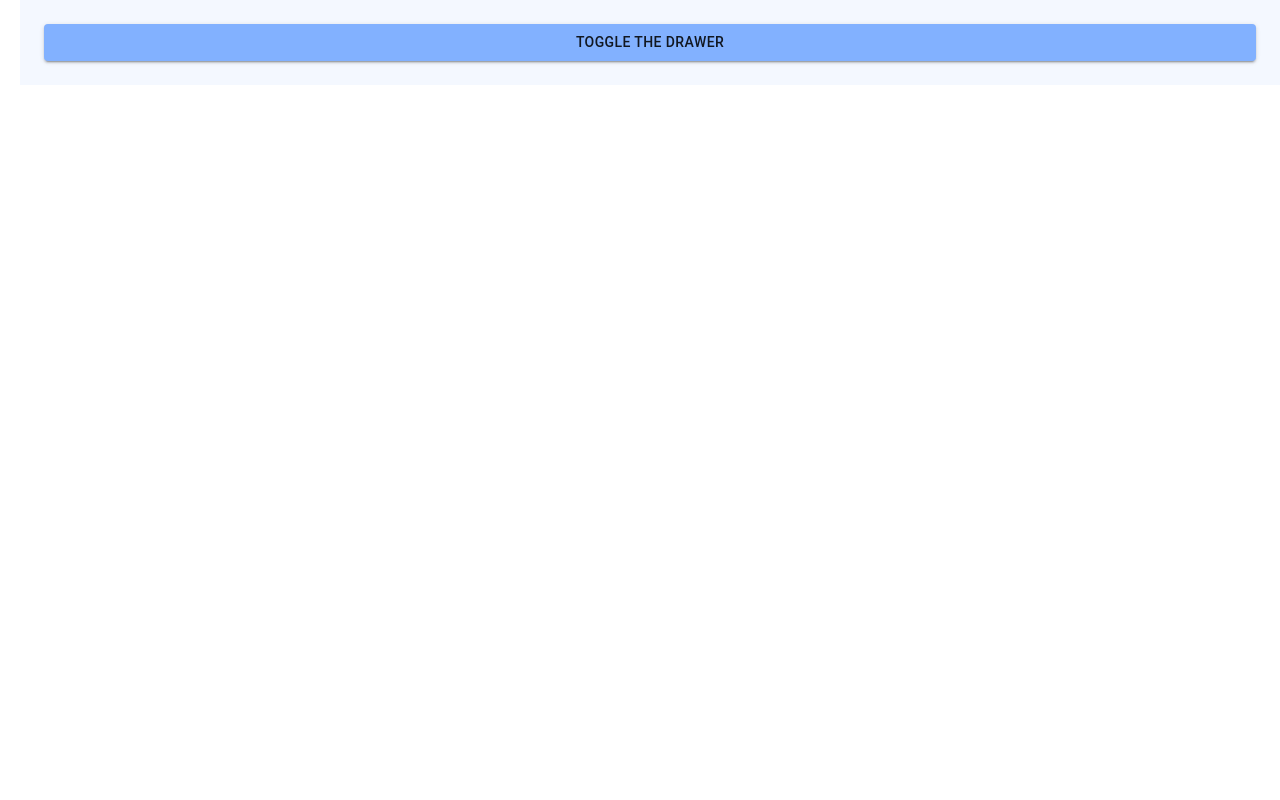
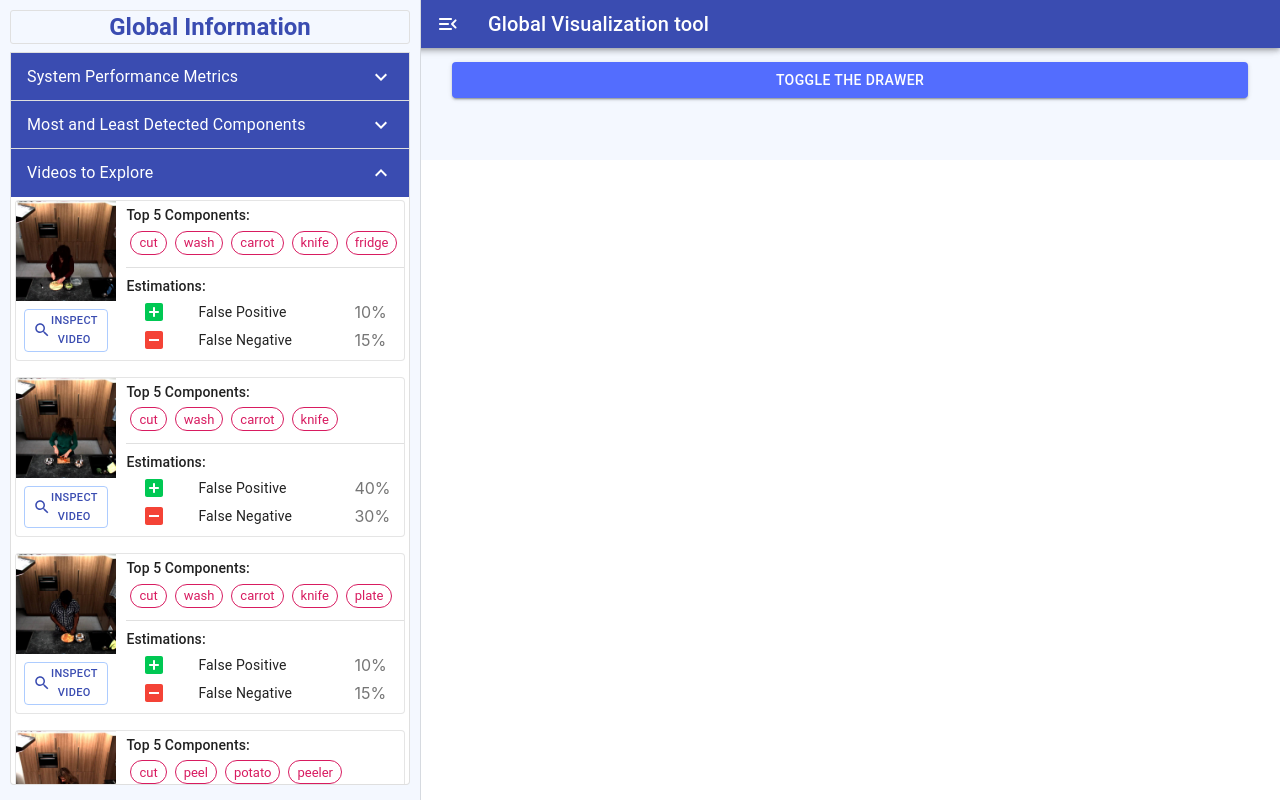
Before and after one commit to MahsanNourani/DETOXER, a React (Create React App) app: page / in a window 1280 px wide. Both pictures are taken after a click on the button "TOGGLE THE DRAWER". Built offline with nearby package versions, Linux system fonts and the light colour scheme.

Commit message:
minor changes + Appbar

```diff
--- a/src/BarChart.js
+++ b/src/BarChart.js
@@ -12,7 +12,7 @@ const styles = {
 	chartTitle: {
 		fontWeight: "bold",
 		color: "white",
-		backgroundColor: pink[900],
+		backgroundColor: "#e44f9e",
 		// border: "0.5px solid #f5b8cabd",
 		padding: "6px",
 		fontSize: "14px",
--- a/src/DrawerContent.js
+++ b/src/DrawerContent.js
@@ -1,5 +1,8 @@
 import React from 'react';
-import { List, Typography, Icon, ListItem, ListItemText, ListItemIcon, Divider, makeStyles, Grid } from '@material-ui/core';
+import { List, Typography, ListItem, ListItemText, ListItemIcon, Grid, AccordionDetails } from '@material-ui/core';
+import { makeStyles, withStyles } from '@material-ui/core';
+import MuiAccordion from '@material-ui/core/Accordion';
+import MuiAccordionSummary from '@material-ui/core/AccordionSummary';
 import SettingsApplicationsIcon from '@material-ui/icons/SettingsApplications';
 import AddBoxRoundedIcon from '@material-ui/icons/AddBoxRounded';
 import IndeterminateCheckBoxIcon from '@material-ui/icons/IndeterminateCheckBox';
@@ -7,16 +10,20 @@ import BarChart from './BarChart';
 import {cyan, yellow, lightBlue} from '@material-ui/core/colors';
 import VideoPreview from './VideoPreview';
 import { green, red } from '@material-ui/core/colors';
+import ExpandMoreIcon from '@material-ui/icons/ExpandMore'
+import clsx from 'clsx';
+import drawerContent from './dummy_dset.json';
 
 const useStyles = makeStyles(theme => ({
 	listIcon: {
 		color: theme.palette.secondary.dark,
-		// fontSize: 20,
-		// width:50,
-		// height:50,
-		// fontSize: () => {
-		// 	return (theme.typography.fontSize + 100);
-		// }
+	},
+	listIconRoot: {
+		fontSize: "3rem",
+	},
+	AccordionDetailsRoot: {
+		display: "block",
+		padding: theme.spacing(0.5),
 	},
 	dividerBottom: {
 		marginBottom: 10,
@@ -35,6 +42,7 @@ const useStyles = makeStyles(theme => ({
 		color: theme.palette.primary.dark,
 		border: "1px solid #e0e0e0",
 		borderRadius: "3px",
+		marginBottom: theme.spacing(1),
 	},
 	sticky: {
 		position: '-webkit-sticky',
@@ -44,8 +52,63 @@ const useStyles = makeStyles(theme => ({
 		bottom: 10,
 		zIndex: 5,
 		backgroundColor:'white'
+	},
+	videoAccordion: {
+		maxHeight: '580px',
+		overflowY: 'scroll',
 	}
 }));
+
+const Accordion = withStyles(theme => ({
+	root: {
+		border: '1px solid rgba(0, 0, 0, .125)',
+		// borderBottom: 'none',
+		// borderTop: 'none',
+		boxShadow: 'none',
+		'&:not(:last-child)': {
+			borderBottom: 0,
+		},
+		'&:before': {
+			display: 'none',
+		},
+		'&$expanded': {
+			margin: 'auto',
+		},
+	},
+	expanded: {},
+}))(MuiAccordion);
+
+// AccordionSummaryRoot: {
+// 	minHeight: "37px!important",
+// 	height: "37px!important",
+// },
+// AccordionSummaryExpanded: {
+// 	minHeight: "40px!important",
+// 	height: "40px!important",
+// },
+const AccordionSummary = withStyles(theme => ({
+	root: {
+		//   backgroundColor: 'rgba(0, 0, 0, .03)',
+		//   borderBottom: '1px solid rgba(0, 0, 0, .125)',
+		backgroundColor: theme.palette.primary.dark,//#3F51B5
+		color: "white",
+		marginBottom: -1,
+		minHeight: 35,
+		'&$expanded': {
+			minHeight: 37,
+		},
+	},
+	content: {
+		fontWeight: "900!important",
+		'&$expanded': {
+			margin: '12px 0',
+		},
+	},
+	expandIcon: {
+		color: "white",
+	},
+	expanded: {},
+}))(MuiAccordionSummary);
 
 const highPrecision = cyan[400];
 const lowPrecision  = yellow[600];
@@ -55,15 +118,17 @@ export default function DrawerContent() {
 	const classes = useStyles();
 	// TODO for later: I need to read this info from the dataset.
 
+	const globalInfo = drawerContent.globalInfo;
+
 	const [items, setItems] = React.useState([
-		{ text: "Model Accuracy", value: 85, icon: <SettingsApplicationsIcon style={{color:lightBlue.A700}}/> },
-		{ text: "Estimation of False Positives", value: 20, icon: <AddBoxRoundedIcon style={{color:green.A700}}/> },
-		{ text: "Estimation of False Negatives", value: 33, icon: <IndeterminateCheckBoxIcon style={{color:red[500]}}/> },
+		{ text: "Model Accuracy", value: globalInfo.accuracy, icon: <SettingsApplicationsIcon style={{color:lightBlue.A700}}/> },
+		{ text: "Estimation of False Positives", value: globalInfo.falsePositiveRate, icon: <AddBoxRoundedIcon style={{color:green.A700}}/> },
+		{ text: "Estimation of False Negatives", value: globalInfo.falseNegativeRate, icon: <IndeterminateCheckBoxIcon style={{color:red[500]}}/> },
 	]);
 	const listItems = items.map((item, index) => {
 		return (
 			<ListItem key={index}>
-				<ListItemIcon className={classes.listIcon}>
+				<ListItemIcon classes={{root: classes.listIconRoot}}>
 					{item.icon}
 				</ListItemIcon>
 				<ListItemText primary={item.text} />
@@ -74,28 +139,11 @@ export default function DrawerContent() {
 		)
 	});
 
-	const highPrecisionData = [
-		{ "object": "carrot", "score": 100 },
-		{ "object": "potato", "score": 76 },
-		{ "object": "bean",   "score": 80 }
-
-	]
-	const lowPrecisionData = [
-		{ "object": "knife", "score": 25 },
-		{ "object": "sink", "score": 14 },
-		{ "object": "cutting board",  "score": 10 }
-
-	]
+	const highPrecisionData = globalInfo.highestPrecisionObjects;
+	const lowPrecisionData = globalInfo.lowestPrecisionObjects;
 
 	// the video name and the thumbnail name should be the same! Each video will only have one thumbnail.
-	const videoPreview = [
-		{ "vidId": "s23-d27", "id": 1, "tags": [ "cut", "wash", "carrot", "knife", "fridge" ] , "fPositive": 10, "fNegative": 15 },
-		{ "vidId": "s22-d25", "id": 2, "tags": [ "cut", "wash", "carrot", "knife" ] , "fPositive": 40, "fNegative": 30 },
-		{ "vidId": "s13-d17", "id": 3, "tags": [ "cut", "wash", "carrot", "knife","plate" ] , "fPositive": 10, "fNegative": 15 },
-		{ "vidId": "s23-d17", "id": 4, "tags": [ "cut", "peel", "potato", "peeler", "cutting board" ] , "fPositive": 8, "fNegative": 10 },
-		{ "vidId": "s23-d17", "id": 5, "tags": [ "cut", "peel", "potato", "fridge", "cutting board" ] , "fPositive": 8, "fNegative": 10 },
-		{ "vidId": "s23-d17", "id": 6, "tags": ["peeler", "fridge", "cutting board" ] , "fPositive": 8, "fNegative": 10 }
-	];
+	const videoPreview = drawerContent.videoInfo;
 
 	const videoPreviewList = videoPreview.map ((item, i) => {
 		return (
@@ -109,24 +157,49 @@ export default function DrawerContent() {
 				<Typography variant="h5" align="center" className={classes.drawerTitle}>
 					Global Information
 				</Typography>
+				<Accordion>
+					<AccordionSummary expandIcon={<ExpandMoreIcon />}>
+						<Typography>System Performance Metrics</Typography>
+					</AccordionSummary>
+					<AccordionDetails className={classes.AccordionDetailsRoot}>
 						<List className={classes.list}>
 							{listItems}
 						</List>
-				<Divider className={classes.dividerBottom}/>
+					</AccordionDetails>
+				</Accordion>
+
+				{/* <Divider className={classes.dividerBottom}/> */}
+				<Accordion>
+					<AccordionSummary expandIcon={<ExpandMoreIcon />}>
+						<Typography>Most and Least Detected Components</Typography>
+					</AccordionSummary>
+					<AccordionDetails className={classes.AccordionDetailsRoot}>
 						<Grid container spacing={2}> {/* BarCharts include Grid item themselves */}
 							<Grid item xs={12}>
-						<Typography variant="h6" color="textPrimary"> Components with:</Typography>
+								{/* <Typography variant="h6" color="textPrimary"> Components with:</Typography> */}
 							</Grid>
 							{/* Originally, size={[200, 150]} with drawer size 400-450px */}
 							<BarChart data={highPrecisionData} size={[200, 120]} id="high" color={highPrecision} title="Highest Precision"/>
 							<BarChart data={lowPrecisionData} size={[200, 120]} id="low" color={lowPrecision} title="Lowest Precision"/>
 						</Grid>
-				<Divider className={classes.dividerTop}/>
-				<Typography variant="h6" color="textPrimary" className={classes.chartTitle}> Videos to Explore:</Typography>
-			</div>
+					</AccordionDetails>
+				</Accordion>
+
+				{/* <Divider className={classes.dividerTop}/> */}
+
+				{/* <Typography variant="h6" color="textPrimary" className={classes.chartTitle}> Videos to Explore:</Typography> */}
+
+			<Accordion defaultExpanded>
+				<AccordionSummary expandIcon={<ExpandMoreIcon />}>
+					<Typography>Videos to Explore</Typography>
+				</AccordionSummary>
+				<AccordionDetails className={clsx(classes.AccordionDetailsRoot, classes.videoAccordion)}>
 					<Grid container spacing={2} alignItems="center" justify="center">
 						{videoPreviewList}
 					</Grid>
+				</AccordionDetails>
+			</Accordion>
+			</div>
 		</React.Fragment>
 	)
 }
--- a/src/MainLayout.js
+++ b/src/MainLayout.js
@@ -3,8 +3,9 @@ import React from 'react';
 // Note to self: CLSX is a dynmaic conditional class joining framework.
 import clsx from 'clsx';
 
-import {Drawer as MUIDrawer, Button, Typography} from '@material-ui/core';
-import {makeStyles} from '@material-ui/core/styles';
+import { Drawer as MUIDrawer, Button, Typography, AppBar, Toolbar, IconButton } from '@material-ui/core';
+import MenuOpenRoundedIcon from '@material-ui/icons/MenuOpenRounded';
+import { makeStyles } from '@material-ui/core/styles';
 import DrawerContent from './DrawerContent';
 // import {pink} from '@material-ui/core/colors';
 
@@ -18,6 +19,31 @@ const useStyles = makeStyles(theme => ({
 	root: {
 		display: 'flex',
 	},
+	appBar: {
+		transition: theme.transitions.create(['margin', 'width'], {
+			easing: theme.transitions.easing.sharp,
+			duration: theme.transitions.duration.leavingScreen,
+		}),
+		backgroundColor: theme.palette.primary.dark,
+	},
+	appBarShift: {
+		width: `calc(100% - ${drawerWidth}px)`,
+		marginLeft: drawerWidth,
+		transition: theme.transitions.create(['margin', 'width'], {
+			easing: theme.transitions.easing.easeOut,
+			duration: theme.transitions.duration.enteringScreen,
+		}),
+	},
+	open : {
+		transform: "scaleX(1)",
+	},
+	close: {
+		transform: "scaleX(-1)",
+	 },
+	menuButton: {
+		marginRight: theme.spacing(2),
+		color: theme.palette.primary.contrastText,
+	},
 	drawer: {
 		width: drawerWidth,
 		flexShrink: 0,
@@ -27,7 +53,19 @@ const useStyles = makeStyles(theme => ({
 	drawerPaper: {
 		width: drawerWidth,
 		padding: '10px',
-        // backgroundColor: "#f4f8ff",
+		maxHeight: "100vh",
+		overflowY: "hidden",
+		borderTop: 0,
+		backgroundColor: "#f4f8ff",
+	},
+
+	drawerHeader: {
+		display: 'flex',
+		alignItems: 'center',
+		padding: theme.spacing(3, 1),
+		// necessary for content to be below app bar
+		...theme.mixins.toolbar,
+		justifyContent: 'flex-end',
 	 },
 
 	content: {
@@ -55,24 +93,36 @@ const useStyles = makeStyles(theme => ({
 export default function MainLayout() {
 	const classes = useStyles();
 
-    const drawerOpen = () => {setOpen(true)};
-    const drawerClose = () => {setOpen(false)};
-    const drawerToggle = () => {setOpen(!open)};
+	const drawerOpen = () => { setOpen(true) };
+	const drawerClose = () => { setOpen(false) };
+	const drawerToggle = () => { setOpen(!open) };
 
-    const [open, setOpen] = React.useState(true);
+	const [open, setOpen] = React.useState(false);
 	return (
 		<div className={classes.root}>
-            <MUIDrawer variant="persistent" open={open} anchor="left" className={classes.drawer} classes={{paper: classes.drawerPaper,}}>
+			<AppBar position="fixed" className={clsx(classes.appBar, {[classes.appBarShift]: open,})}>
+				<Toolbar variant="dense">
+					<IconButton aria-label="open drawer" onClick={drawerToggle} className={classes.menuButton}>
+						<MenuOpenRoundedIcon className={clsx(!open && classes.close, open && classes.open)}/>
+					</IconButton>
+					<Typography variant="h6" noWrap>
+						Global Visualization tool
+          		</Typography>
+				</Toolbar>
+			</AppBar>
+			<MUIDrawer variant="persistent" open={open} anchor="left" className={classes.drawer} classes={{ paper: classes.drawerPaper, }}>
 				{/* <Typography variant="h2" color="initial"> This is a test!</Typography>
                 <Button variant="contained" color="secondary" onClick={drawerClose}>
                     close drawer
                 </Button> */}
 				<DrawerContent />
 			</MUIDrawer>
-            <main className={clsx(classes.content, {[classes.contentShift]: open,})}>
+			<main className={clsx(classes.content, { [classes.contentShift]: open, })}>
+				<div className={classes.drawerHeader}>
 					<Button variant="contained" color="primary" onClick={drawerToggle} fullWidth>
 						Toggle the Drawer
 					</Button>
+				</div>
 			</main>
 		</div>
 	)
--- a/src/VideoPreview.js
+++ b/src/VideoPreview.js
@@ -1,7 +1,8 @@
 import React from 'react';
-import { Typography, Grid, Card, ListItem, ListItemIcon, ListItemText, CardMedia, CardContent, Chip, makeStyles, List, Divider, Box } from '@material-ui/core';
+import { Typography, Grid, Card, ListItem, ListItemIcon, ListItemText, CardMedia, CardContent, Chip, makeStyles, List, Divider, Button } from '@material-ui/core';
 import AddBoxRoundedIcon from '@material-ui/icons/AddBoxRounded';
 import IndeterminateCheckBoxIcon from '@material-ui/icons/IndeterminateCheckBox';
+import SearchIcon from '@material-ui/icons/Search';
 import { green, red } from '@material-ui/core/colors';
 // { "vid-id": "s23-d27", "id": 1, "tags": [ "cut", "wash", "carrot", "knife", "fridge", "cutting board" ] , "f-positive": 10, "f-negative": 15 },
 
@@ -9,7 +10,9 @@ const useStyles = makeStyles(theme => ({
 	root: {
 		display: 'flex',
 		border: "1px solid #afadae52",
-		// alignItems: "center"
+		'&:hover': {
+			backgroundColor: "rgb(223 72 127 / 4%)",
+		},
 	 },
 	rootDiv: {
 		display: 'flex',
@@ -35,7 +38,6 @@ const useStyles = makeStyles(theme => ({
 		flexDirection: 'column',
 	 },
 	cover: {
-		width: 100,
 		height: 100,
 	},
 	// tag: {
@@ -51,6 +53,25 @@ const useStyles = makeStyles(theme => ({
 	divider: {
 		marginBottom: theme.spacing(1),
 		marginTop: theme.spacing(1),
+	},
+	buttonIcon: {
+		margin: 0,
+	},
+	button: {
+		fontSize: '11px',
+		padding: '1px 10px',
+		margin: '8px 8px',
+		color: theme.palette.primary.dark,
+		border: "1px solid rgb(130 177 255 / 65%)",
+		'&:hover': {
+			backgroundColor: theme.palette.primary.dark,
+    		color: "white",
+		},
+	},
+	chip: {
+		'&:hover': {
+			backgroundColor: "rgb(223 72 127 / 13%)",
+		},
 	}
 }));
 
@@ -61,15 +82,15 @@ export default function VideoPreview(props) {
 		<div className={classes.rootDiv}>
 			{data.tags.map((tag, index) => {
 				return (
-					<Chip variant="outlined" color="secondary" size="small" label={tag} key={index}/>
+					<Chip variant="outlined" color="secondary" size="small" label={tag} key={index} className={classes.chip}/>
 					// <Typography variant="caption" key={index} className={classes.tag} noWrap>{tag}</Typography>
 				)
 			})}
 		</div>
 
 	const performanceData = [
-		{"value":data.fPositive, "text": "Flase Positives", "icon": <AddBoxRoundedIcon style={{color:green.A700}}/>},
-		{"value":data.fNegative, "text": "Flase Negatives", "icon": <IndeterminateCheckBoxIcon style={{color:red[500]}}/>}
+		{"value":data.fPositive, "text": "False Positive", "icon": <AddBoxRoundedIcon style={{color:green.A700}}/>},
+		{"value":data.fNegative, "text": "False Negative", "icon": <IndeterminateCheckBoxIcon style={{color:red[500]}}/>}
 	];
 	const videoStatus = performanceData.map((item, index) => {
 		return (
@@ -88,8 +109,11 @@ export default function VideoPreview(props) {
 
 	return (
 		<Grid item xs={12} style={props.style}>
-			<Card className={classes.root}>
-				<CardMedia component="img" image={require(`../public/thumbnails/${data.vidId}.jpg`)} className={classes.cover} />
+			<Card variant="outlined" classes={{root: classes.root}}>
+				<div style={{alignItems:'center'}}>
+					<CardMedia component="img" image={require(`../public/thumbnails/${data.vidId}.jpg`)} className={classes.cover} />
+					<Button color="primary" size="small" variant="outlined" startIcon={<SearchIcon />} classes={{startIcon: classes.buttonIcon, outlinedPrimary: classes.button}}> Inspect Video </Button>
+				</div>
 				<div className={classes.details}>
 					<CardContent className={classes.cardContent}>
 						<Typography variant="subtitle2">Top 5 Components:</Typography>
--- /dev/null
+++ b/src/dummy_dset.json
@@ -0,0 +1,25 @@
+{
+  "globalInfo": {
+    "accuracy": 85,
+    "falsePositiveRate": 30,
+    "falseNegativeRate": 25,
+    "highestPrecisionObjects": [
+      { "object": "carrot", "score": 100 },
+      { "object": "potato", "score": 78 },
+      { "object": "bean", "score": 80 }
+    ],
+    "lowestPrecisionObjects": [
+      { "object": "orange", "score": 25 },
+      { "object": "knife", "score": 14 },
+      { "object": "pineapple", "score": 10 }
+    ]
+  },
+  "videoInfo": [
+      { "vidId": "s23-d27", "id": 1, "tags": [ "cut", "wash", "carrot", "knife", "fridge" ] , "fPositive": 10, "fNegative": 15 },
+      { "vidId": "s22-d25", "id": 2, "tags": [ "cut", "wash", "carrot", "knife" ] , "fPositive": 40, "fNegative": 30 },
+      { "vidId": "s13-d17", "id": 3, "tags": [ "cut", "wash", "carrot", "knife","plate" ] , "fPositive": 10, "fNegative": 15 },
+      { "vidId": "s23-d17", "id": 4, "tags": [ "cut", "peel", "potato", "peeler", "cutting board" ] , "fPositive": 8, "fNegative": 10 },
+      { "vidId": "s23-d17", "id": 5, "tags": [ "cut", "peel", "potato", "fridge", "cutting board" ] , "fPositive": 8, "fNegative": 10 },
+      { "vidId": "s23-d17", "id": 6, "tags": ["peeler", "fridge", "cutting board" ] , "fPositive": 8, "fNegative": 10 }
+  ]
+}
--- a/src/theme.js
+++ b/src/theme.js
@@ -1,8 +1,8 @@
 import { createMuiTheme } from '@material-ui/core/styles';
 
 const palette = {
-  primary: { main: '#82B1FF' },
-  secondary: { main: '#D81B60' }
+  primary: { main: '#536dfe' }, //82B1FF
+  secondary: { main: '#D81B60' }  //#e44f9e
 };
 const themeName = 'Malibu Amaranth Goats';
 
```
Also changed, not shown: public/dummy_dset.json (deleted, +0 -29 lines). Lines whose indentation alone changed are shown as unchanged.
